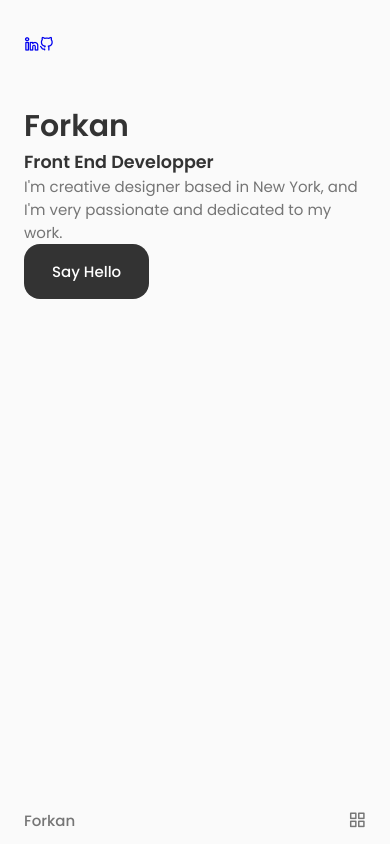
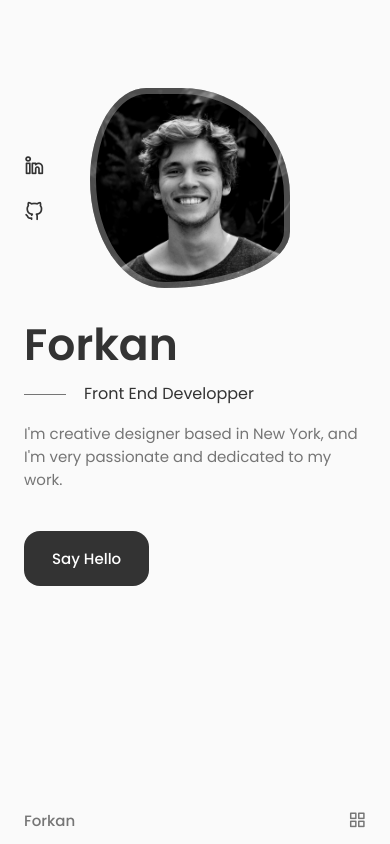
Before and after one commit to Mahmoud-Saadaoui/portfolio, a React (Create React App) app: page / in a window 390 px wide. Built offline with nearby package versions, Linux system fonts and the light colour scheme.

Commit message:
Styling home component

```diff
--- a/src/components/home/Home.jsx
+++ b/src/components/home/Home.jsx
@@ -2,6 +2,7 @@
 import './home.css'
 import Social from './Social'
 import Data from './Data'
+import ScrollDown from './ScrollDown'
 
 function Home() {
   return (
@@ -12,6 +13,7 @@
                 <div className="home_img"></div>
                 <Data/>
             </div>
+            <ScrollDown />
         </div>
 
     </div>
--- /dev/null
+++ b/src/components/home/ScrollDown.jsx
@@ -0,0 +1,50 @@
+import React from 'react'
+
+function ScrollDown() {
+  return (
+    <div className='home_scroll'>
+      <a href="#about" className="home_scroll-button button--flex">
+      <svg
+            width="32px"
+            height="32px"
+            className="home__scroll-mouse"
+            viewBox="0 0 247 390"
+            version="1.1"
+            xmlns="http://www.w3.org/2000/svg"
+            xmlnsXlink="http://www.w3.org/1999/xlink"
+            style={{
+                fillRule: 'evenodd',
+                clipRule: 'evenodd',
+                strokeLinecap: 'round',
+                strokeLinejoin: 'round',
+                strokeMiterlimit: 1.5,
+            }}
+            >
+            <path
+                className="wheel"
+                d="M123.359,79.775l0,72.843"
+                style={{
+                fill: 'none',
+                stroke: '#000',
+                strokeWidth: '20px',
+                }}
+                id='wheel'
+            ></path>
+            <path
+                id="mouse"
+                d="M236.717,123.359c0,-62.565 -50.794,-113.359 -113.358,-113.359c-62.565,0 -113.359,50.794 -113.359,113.359l0,143.237c0,62.565 50.794,113.359 113.359,113.359c62.564,0 113.358,-50.794 113.358,-113.359l0,-143.237Z"
+                style={{
+                fill: 'none',
+                stroke: '#000',
+                strokeWidth: '20px',
+                }}
+          ></path>
+        </svg>
+        <span className='home_scroll-name'>Scroll Down</span>
+        <i className='uil uil-arrow-down home_scroll-arrow'></i>
+      </a>
+    </div>
+  )
+}
+
+export default ScrollDown
--- a/src/components/home/Social.jsx
+++ b/src/components/home/Social.jsx
@@ -4,11 +4,11 @@
   return (
     <div className='home_social'>
       <a href="https://www.linkedin.com/feed/" className='home_social-icon' target='_blanck'>
-        <i class="uil uil-linkedin-alt"></i>
+        <i className="uil uil-linkedin-alt"></i>
       </a>
 
       <a href="https://github.com/Saadaoui-Forkan" className='home_social-icon' target='_blanck'>
-        <i class="uil uil-github-alt"></i>
+        <i className="uil uil-github-alt"></i>
       </a>
 
     </div>
--- a/src/components/home/home.css
+++ b/src/components/home/home.css
@@ -0,0 +1,143 @@
+.home_container {
+    row-gap: 7rem;
+}
+.home_content {
+    grid-template-columns: 116px repeat(2,1fr);
+    padding-top: 5.5rem;
+    column-gap: 2rem;
+    align-items: center;
+}
+.home_social {
+    display: grid;
+    grid-template-columns: max-content;
+    row-gap: 1rem;
+}
+.home_social-icon {
+    font-size: 1.25rem;
+    color: var(--title-color);
+}
+.home_social-icon:hover {
+    color: var(--title-color-dark);
+}
+.home_title {
+    font-size: var(--big-font-size);
+    margin-bottom: var(--mb-0-25);
+}
+.home_subtitle {
+    position: relative;
+    font-size: var(--h3-font-size);
+    padding-left: 5.4rem;
+    font-weight: var(--font-nomal);
+    margin-bottom: var(--mb-1);
+}
+.home_subtitle::before {
+    content: '';
+    position: absolute;
+    width: 70px;
+    height: 1px;
+    background-color: var(--text-color);
+    left: 0;
+    top: 1rem;
+}
+.home_description {
+    max-width: 400px;
+    margin-bottom: var(--mb-3);
+}
+
+.home_img {
+    background: url(../../../public/assets/profile.jpg);
+    background-size: cover;
+    background-position: center;
+    background-repeat: no-repeat;
+    width: 300px;
+    height: 300px;
+    order: 1;
+    justify-self: center;
+    box-shadow: inset 0 0 0 9px rgba(255 255 255 / 30%);
+    animation: profile_animate 8s ease-in-out infinite 1s;
+}
+@keyframes profile_animate {
+    0% {
+        border-radius: 60% 40% 30% 70%/60% 30% 70% 40%;
+    }
+    50% {
+        border-radius: 30% 60% 70% 40%/50% 60% 30% 60%;
+    }
+    100% {
+        border-radius: 60% 40% 30% 70%/60% 30% 70% 40%;
+    }
+}
+.home_scroll {
+    margin-left: 9.25rem;
+}
+.wheel {
+    animation: scroll 2s ease infinite;
+}
+@keyframes scroll {
+    0% {
+        transform: translateY(0);
+    }
+    30% {
+        transform: translateY(3.75rem);
+    }
+}
+.home_scroll-name {
+     color: var(--title-color);
+     font-weight: var(--font-medium);
+     margin-right: var(--mb-0-25);
+     margin-left: 2px;
+}
+.home_scroll-arrow {
+    font-size: 1.25rem;
+    color: var(--title-color);
+}
+
+/* Responsive */
+@media (max-width: 992px) {
+    .home_content {
+        grid-template-columns: 100px repeat(2, 1fr);
+        column-gap: 1.25rem;
+    }
+    .home_subtitle {
+        padding-left: 3.75rem;
+        margin-bottom: var(--mb-1);
+    }
+    .home_subtitle::before {
+        width: 42px;
+        top: 0.8rem;
+    }
+    .home_description {
+        max-width: initial;
+        margin-bottom: var(--mb-2-5);
+    }
+    .home_img {
+        width: 250px;
+        height: 250px;
+        box-shadow: inset 0 0 0 8px rgba(255 255 255 / 30%);
+    }
+    .home_scroll {
+        margin-left: 7.5px;
+    }
+}
+@media (max-width: 768px) {
+    .home_content {
+        grid-template-columns: 0.5fr 3fr;
+        padding-top: 3.5rem;
+    }
+    .home_img {
+        order: initial;
+        justify-self: initial;
+        box-shadow: inset 0 0 0 6px rgb(255 255 255 / 30%);
+        width: 200px;
+        height: 200px;
+    }
+    .home_data {
+        grid-column: 1/3;
+    }
+    .home_scroll {
+        display: none;
+    }
+}
+@media (max-width: 350px) {
+
+}
--- a/src/index.css
+++ b/src/index.css
@@ -118,19 +118,19 @@
   padding: 6rem 0 2rem;
 }
 
-.section__title {
+.section_title {
   font-size: var(--h1-font-size);
   color: var(--title-color);
 }
 
-.section__subtitle {
+.section_subtitle {
   display: block;
   font-size: var(--small-font-size);
   margin-bottom: 4rem;
 }
 
-.section__title,
-.section__subtitle {
+.section_title,
+.section_subtitle {
   text-align: center;
 }
 
@@ -160,7 +160,7 @@
   background-color: var(--title-color-dark);
 }
 
-.button__icon {
+.button_icon {
   margin-left: var(--mb-0-5);
 }
 
@@ -181,7 +181,7 @@
     padding: 1rem 1.75rem;
   }
 
-  .button__icon {
+  .button_icon {
     width: 22px;
     height: 22px;
   }
@@ -197,7 +197,7 @@
     padding: 2rem 0 4rem;
   }
 
-  .section__subtitle {
+  .section_subtitle {
     margin-bottom: var(--mb-3);
   }
 }
```
